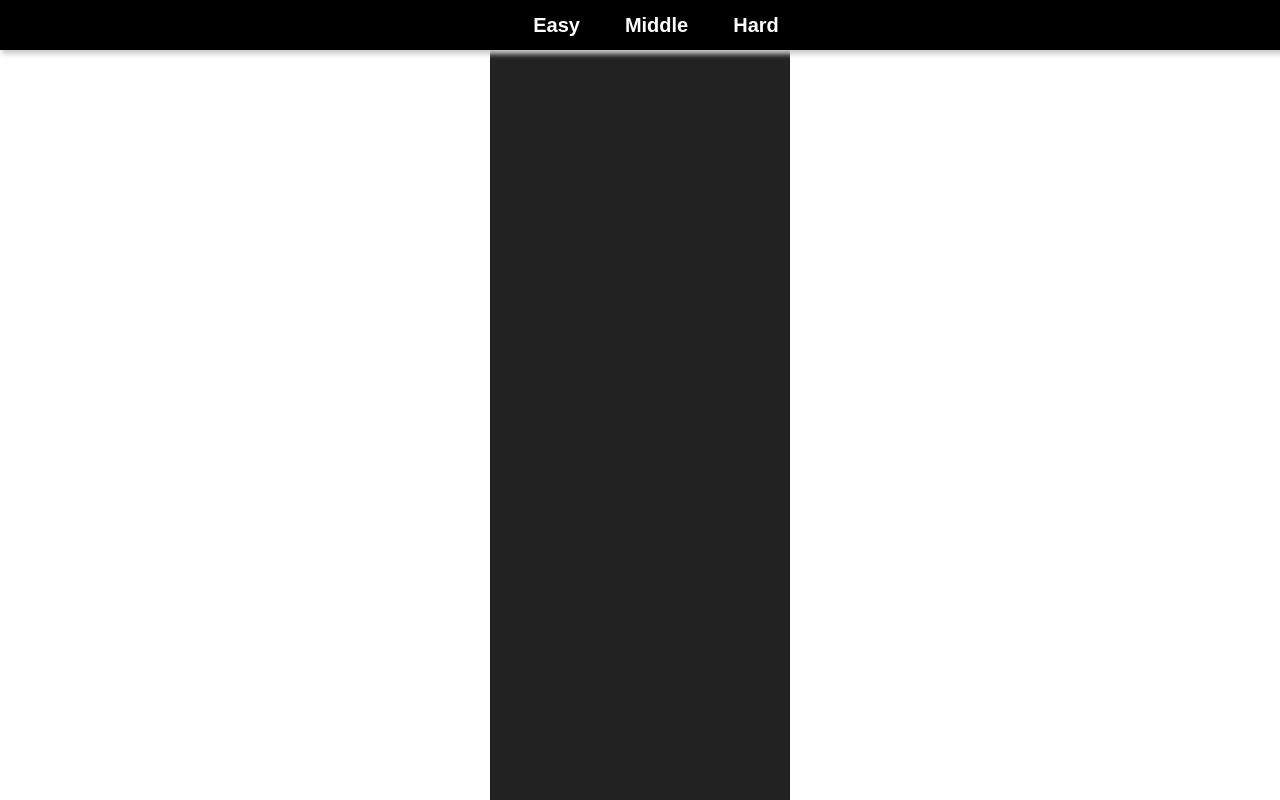
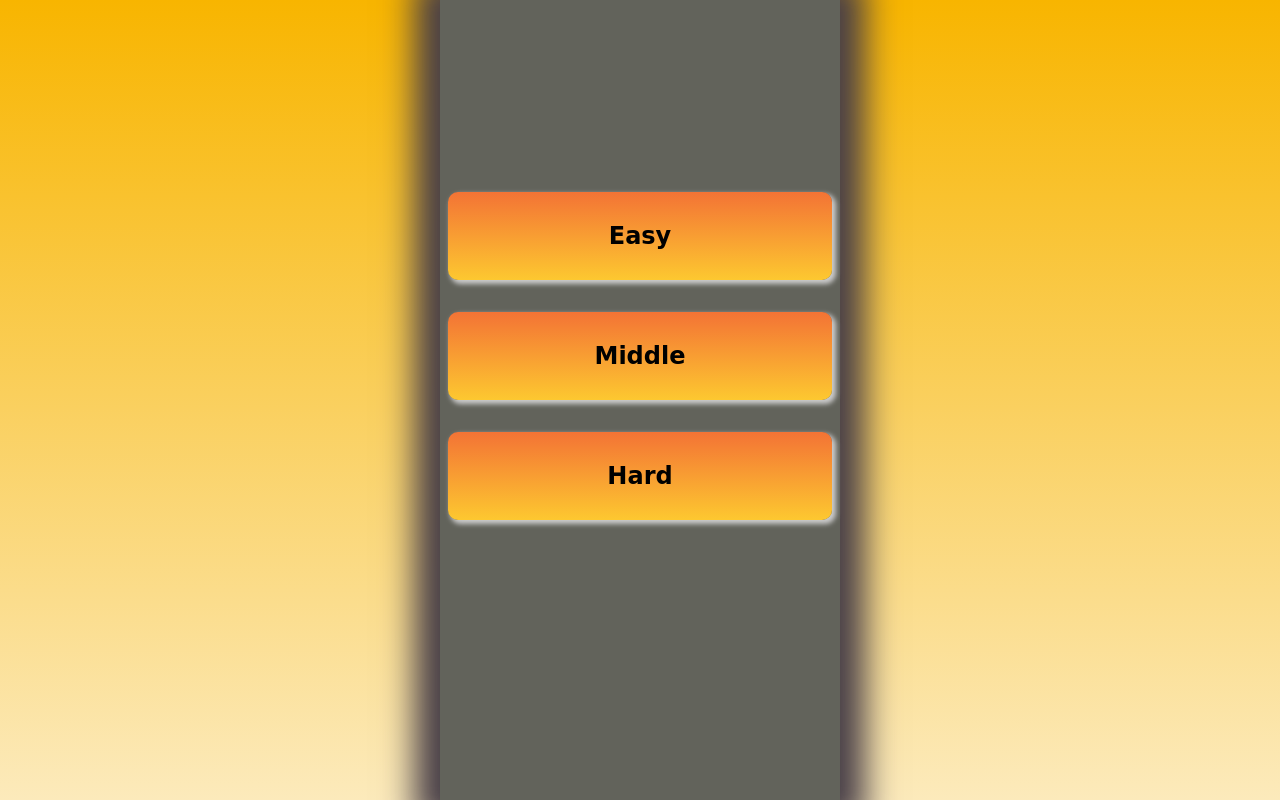
Before and after one commit to Greenkrok/Racing-Game, a plain HTML site: page index.html in a window 1280 px wide. Drawn offline with Linux system fonts and the light colour scheme.

Commit message:
fix: change styles

```diff
--- a/src/main.js
+++ b/src/main.js
@@ -219,7 +219,6 @@ function moveEnemy() {
         }
         scoreBest.innerHTML =
           "BEST SCORE:<br>" + localStorage.getItem("scoreBest");
-        console.log(setting.scoreBest);
     }
 
     item.y += setting.speed / 2;
--- a/src/styles/style.css
+++ b/src/styles/style.css
@@ -1,14 +1,14 @@
 :root {
   --height-elem: 100px;
-  --width-game-area: 300px;
+  --width-game-area: 400px;
 }
 
 body {
-  font-family: 'Franklin Gothic Medium', 'Arial Narrow', Arial, sans-serif;
+  background: linear-gradient(to top, #fceabb, #f8b500);
 }
 
 .hide {
-  display: none;
+  display: none !important;
 }
 
 .game {
@@ -23,68 +23,73 @@ body {
   bottom: 15px;
 }
 
+.enemy {
+  left: 175px;
+}
+
 .gameArea {
   width: var(--width-game-area);
   height: 100vh;
   position: relative;
   margin: auto;
-  background: #222;
+  background: #62635B;
   overflow: hidden;
+  box-shadow: 0px 1px 32px 25px rgba(71,62,71,1);
+  z-index: 2;
 }
 
 .line {
   position: absolute;
   width: 10px;
   height: calc(var(--height-elem) / 2);
-  background: #fff;
-  left: 145px;
+  background: #E9EB9A;
+  box-shadow: 0px 2px 32px 8px rgba(245,245,61,1);
+  left: 195px;
 }
 
 .start {
-  position: fixed;
-  top: 0;
-  left: 0;
-  width: 100%;
-  padding: 1rem;
+  display: flex;
+  flex-direction: column;
+  position: absolute;
+  left: 35%;
+  top: 20%;
+  width: 30%;
+  padding: 2rem 0;
   z-index: 200;
-  background: black;
-  font-family: sans-serif;
+  font-family: 'Grandstander', cursive;
   font-weight: 700;
-  height: calc(50px - 2rem);
-  box-shadow: 3px 3px 5px 1px #ccc;
-  font-size: 20px;
-  display: flex;
-  justify-content: center;
-  align-items: center;
+  font-size: 1.5rem;
+  text-align: center;
 }
+
 
 .btn {
   font: inherit;
-  background-color: black;
-  color: white;
-  border: none;
+  background: linear-gradient(to top, #fdc830, #f37335);
+  border-radius: 10px;
+  box-shadow: 3px 3px 5px 1px #ccc;
+  padding: 2rem;
   cursor: pointer;
-  padding: 5px 15px;
+  transition: .2s;
 }
 
 .btn:not(:last-child) {
-  margin-right: 15px;
+  margin-bottom: 2rem;
 }
 
-.btn:disabled {
-  background-color: #ccc;
-  color: #ddd;
+.btn:hover {
+  box-shadow: -2px 1px 32px 25px rgba(250,250,18,1);
 }
 
 .score {
   position: absolute;
   top: 60px;
   left: 20px;
+  z-index: 100;
   width: 10%;
   background: linear-gradient(to top, #f9bb13, #f9b705);
   box-shadow: -3px -3px 5px 1px #ccc;
   padding: 1rem 0;
-  z-index: 200;
   font-family: 'Grandstander', cursive;
   font-size: 1.5rem;
   color: #fff;
@@ -98,11 +103,11 @@ body {
   position: absolute;
   top: 60px;
   right: 20px;
+  z-index: 100;
   width: 10%;
   background: linear-gradient(to top, #f9bb13, #f9b705);
   box-shadow: -3px -3px 5px 1px #ccc;
   padding: 1rem 0;
-  z-index: 200;
   font-family: 'Grandstander', cursive;
   font-size: 1.5rem;
   color: #fff;
```
